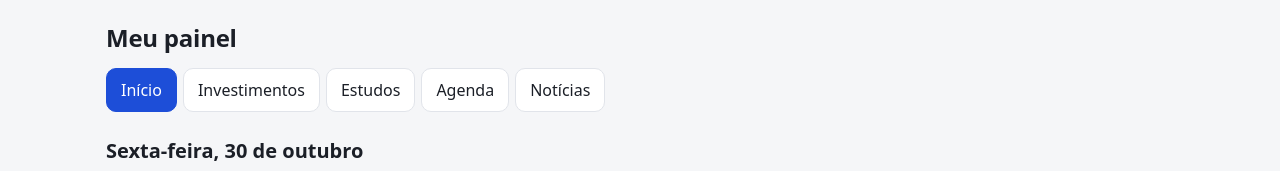
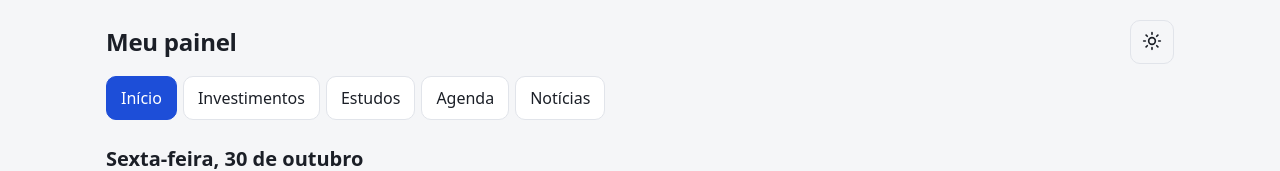
Before and after one commit to Alexandre-arocha/meu-painel, a React (Vite) app: page / in a window 1280 px wide. Shown: the top 171 px of the page. Built offline with nearby package versions, Linux system fonts and the light colour scheme; no server answers.

Commit message:
feat: tema preto por padrão com botão para trocar para branco

```diff
--- a/index.html
+++ b/index.html
@@ -3,7 +3,16 @@
   <head>
     <meta charset="UTF-8" />
     <meta name="viewport" content="width=device-width, initial-scale=1.0" />
+    <meta name="theme-color" content="#000000" />
     <title>Meu painel</title>
+    <script>
+      // Aplica o tema antes do React para a tela não piscar em branco ao abrir no preto.
+      try {
+        document.documentElement.dataset.theme = localStorage.getItem('painel:v1:theme') === '"light"' ? 'light' : 'dark'
+      } catch {
+        document.documentElement.dataset.theme = 'dark'
+      }
+    </script>
   </head>
   <body>
     <div id="root"></div>
--- a/src/data/storage.ts
+++ b/src/data/storage.ts
@@ -74,6 +74,18 @@
 
 export function saveSettings(s: Settings, store: Storage = localStorage): boolean {
   return write(store, SETTINGS_KEY, s)
+}
+
+const THEME_KEY = 'painel:v1:theme'
+export type Theme = 'dark' | 'light'
+
+// Preferência deste aparelho: fica fora da sincronização. O padrão é o preto.
+export function loadTheme(store: Storage = localStorage): Theme {
+  return readJson(store, THEME_KEY) === 'light' ? 'light' : 'dark'
+}
+
+export function saveTheme(theme: Theme, store: Storage = localStorage): boolean {
+  return write(store, THEME_KEY, theme)
 }
 
 const ATTEMPTS_KEY = 'painel:v1:attempts'
--- a/src/pwa-manifest.ts
+++ b/src/pwa-manifest.ts
@@ -5,8 +5,8 @@
   lang: 'pt-BR',
   start_url: '/',
   display: 'standalone' as const,
-  background_color: '#0f1217',
-  theme_color: '#1d4ed8',
+  background_color: '#000000',
+  theme_color: '#000000',
   icons: [
     { src: 'icon-192.png', sizes: '192x192', type: 'image/png', purpose: 'any maskable' },
     { src: 'icon-512.png', sizes: '512x512', type: 'image/png', purpose: 'any maskable' },
--- a/src/ui/App.tsx
+++ b/src/ui/App.tsx
@@ -1,7 +1,7 @@
 import { useEffect, useState } from 'react'
 import { createBrapiProvider, createProxyPriceProvider, type PriceProvider } from '../data/prices'
 import { GENERAL_QUERIES, createGoogleNewsSource, type NewsSource } from '../data/news'
-import { setWriteListener } from '../data/storage'
+import { loadTheme, saveTheme, setWriteListener, type Theme } from '../data/storage'
 import { lexiconClassifier } from '../domain/tone'
 import { startSync } from '../sync'
 import { AgendaPage } from './AgendaPage'
@@ -40,6 +40,24 @@
 ] as const
 type Tab = (typeof TABS)[number][0]
 
+// Ícones de traço simples; herdam a cor do botão.
+function SunIcon() {
+  return (
+    <svg width="20" height="20" viewBox="0 0 24 24" fill="none" stroke="currentColor" strokeWidth="2" strokeLinecap="round" aria-hidden="true">
+      <circle cx="12" cy="12" r="4" />
+      <path d="M12 2v2M12 20v2M4.93 4.93l1.41 1.41M17.66 17.66l1.41 1.41M2 12h2M20 12h2M4.93 19.07l1.41-1.41M17.66 6.34l1.41-1.41" />
+    </svg>
+  )
+}
+
+function MoonIcon() {
+  return (
+    <svg width="20" height="20" viewBox="0 0 24 24" fill="none" stroke="currentColor" strokeWidth="2" strokeLinecap="round" strokeLinejoin="round" aria-hidden="true">
+      <path d="M21 12.79A9 9 0 1 1 11.21 3 7 7 0 0 0 21 12.79z" />
+    </svg>
+  )
+}
+
 const tabFromHash = (): Tab => TABS.find(([id]) => window.location.hash === `#/${id}`)?.[0] ?? 'inicio'
 
 export function App({ makePrices, news, generalNews, auth = import.meta.env.PROD, fetchFn = fetch }: Props = {}) {
@@ -47,6 +65,12 @@
   const [tab, setTab] = useState<Tab>(tabFromHash)
   const [status, setStatus] = useState<'checking' | 'login' | 'ready'>(auth ? 'checking' : 'ready')
   const [offline, setOffline] = useState(false)
+  const [theme, setTheme] = useState<Theme>(() => loadTheme())
+
+  useEffect(() => {
+    document.documentElement.dataset.theme = theme
+    document.querySelector('meta[name="theme-color"]')?.setAttribute('content', theme === 'light' ? '#ffffff' : '#000000')
+  }, [theme])
 
   useEffect(() => {
     const onHash = () => setTab(tabFromHash())
@@ -90,6 +114,12 @@
       })
   }
 
+  function toggleTheme() {
+    const next: Theme = theme === 'dark' ? 'light' : 'dark'
+    setTheme(next)
+    saveTheme(next)
+  }
+
   if (status === 'checking') return <p className="page muted">Carregando…</p>
   if (status === 'login') return <LoginPage fetchFn={fetchFn} onLogin={enter} />
 
@@ -98,11 +128,21 @@
       <header className="app-head">
         <div className="head-row">
           <h1>Meu painel</h1>
-          {auth && (
-            <button type="button" className="ghost" onClick={logout}>
-              Sair
+          <div className="head-actions">
+            <button
+              type="button"
+              className="ghost icon"
+              aria-label={theme === 'dark' ? 'Mudar para o tema claro' : 'Mudar para o tema escuro'}
+              onClick={toggleTheme}
+            >
+              {theme === 'dark' ? <SunIcon /> : <MoonIcon />}
             </button>
-          )}
+            {auth && (
+              <button type="button" className="ghost" onClick={logout}>
+                Sair
+              </button>
+            )}
+          </div>
         </div>
         <nav className="tabs" aria-label="Seções">
           {TABS.map(([id, label]) => (
```
Also changed, not shown: 2 other files (tests, documents, lock files or other folders).
